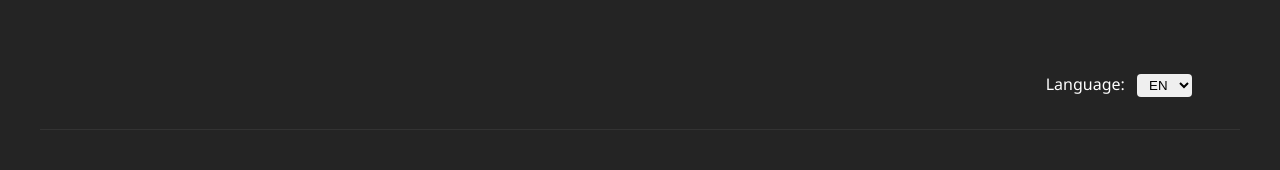
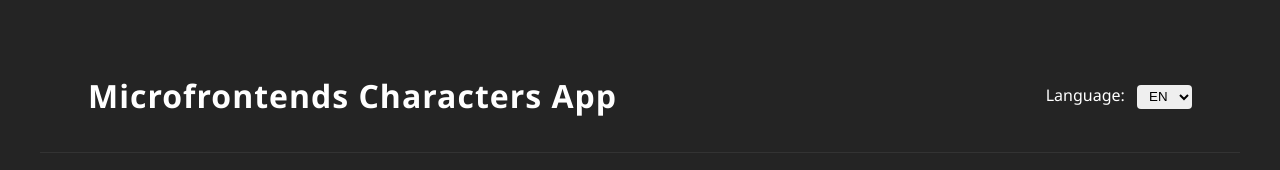
Before and after one commit to Felixmp7/micro-frontends, a React (Vite) app in the folder host-app/: page / in a window 1280 px wide. Shown: the top 170 px of the page. Built offline with nearby package versions, Linux system fonts and the light colour scheme.

Commit message:
feat: add titles for English and Spanish translations in texts

```diff
--- a/host-app/src/i18n/texts.ts
+++ b/host-app/src/i18n/texts.ts
@@ -1,11 +1,13 @@
 export const texts = {
   en: {
+    title: 'Microfrontends Characters App',
     selectSeries: 'Select a series',
     arcane: 'Arcane',
     tlou: 'The Last of Us',
     language: 'Language',
   },
   es: {
+    title: 'Aplicación de Personajes con Microfrontends',
     selectSeries: 'Selecciona una serie',
     arcane: 'Arcane',
     tlou: 'The Last of Us',
```
